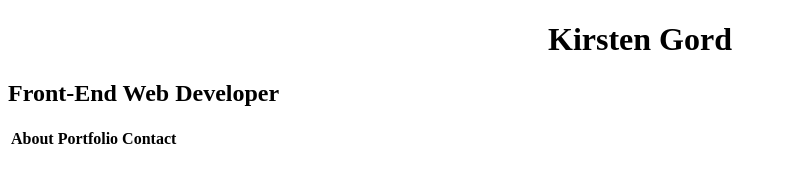
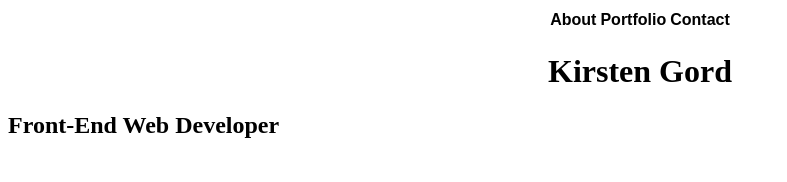
Before and after one commit to kirstengord/kngord88.github.io, a plain HTML site: page index.html in a window 1280 px wide. Shown: the whole page, without its empty margins (0-787 px from the left). Drawn offline with Linux system fonts and the light colour scheme.

Commit message:
Update index.html

```diff
--- a/index.html
+++ b/index.html
@@ -5,10 +5,9 @@
     <title>Kirsten Gord</title>
   </head>
 <body>
-<h1>Kirsten Gord</h1>
-<h2>Front-End Web Developer</h2>
+  <header>
     <nav>
-  <table>
+      <table class="main-nav">
         <tr>
           <th>About</th>
           <th>Portfolio</th>
@@ -16,5 +15,8 @@
         </tr>
       </table>
     </nav>
+  </header>
+  <h1>Kirsten Gord</h1>
+    <h2>Front-End Web Developer</h2>
 </body>
 </html>
```
Lines whose indentation alone changed are shown as unchanged.
